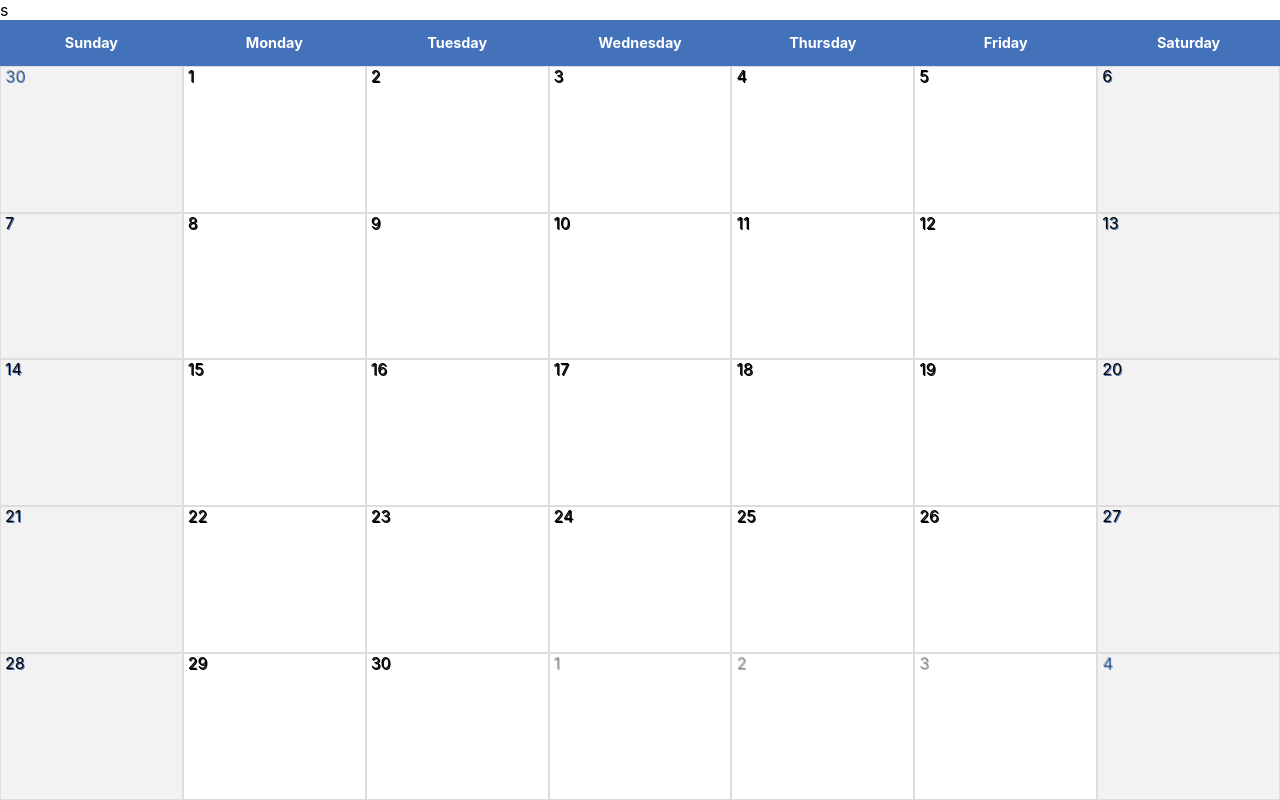
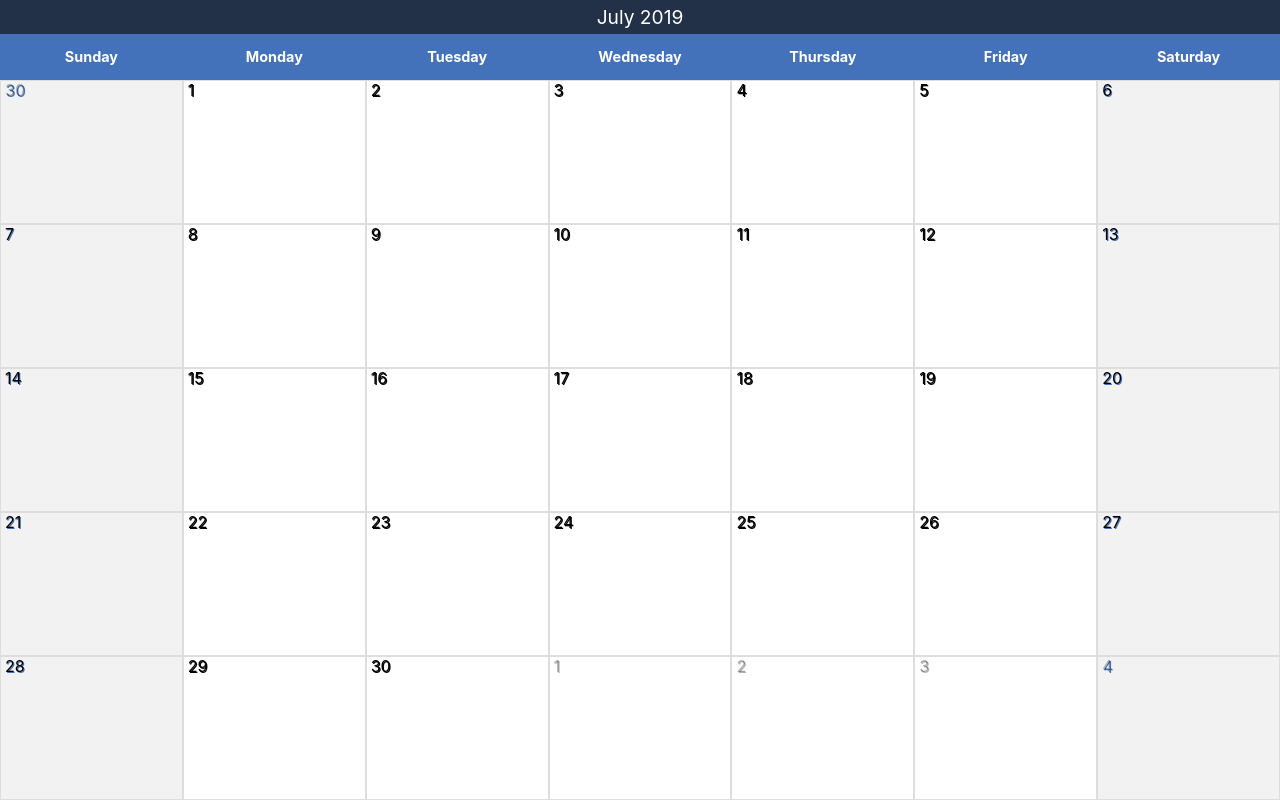
Before and after one commit to zestian56/react-calendar, a React (Create React App) app: page / in a window 1280 px wide. Built offline with nearby package versions, Linux system fonts and the light colour scheme.

Commit message:
Added month and year row

```diff
--- a/src/components/Calendar/Calendar.jsx
+++ b/src/components/Calendar/Calendar.jsx
@@ -75,7 +75,9 @@ export default function Calendar() {
 
   return (
     <div className={classes.root}>
-      <div className={clsx("row", classes.yearContainer)}>s</div>
+      <div className={clsx("row", classes.yearContainer)}>
+        <div>{dateObject.format("MMMM YYYY")}</div>
+      </div>
       <div className={clsx("row", classes.monthHead)}>
         {getWeekDays().map(weekDay => (
           <div key={weekDay} className={classes.weekdayCol}>
--- a/src/components/Calendar/Calendar.module.scss
+++ b/src/components/Calendar/Calendar.module.scss
@@ -6,6 +6,13 @@
     display: flex;
     flex-direction: column;
     align-items: stretch;
+    .yearContainer {
+        justify-content: center;
+        font-size: 1.2rem;
+        background: #223148;
+        color: white;
+        padding: 5px;
+    }
     .monthHead {
         color: white;
         .weekdayCol {
```
